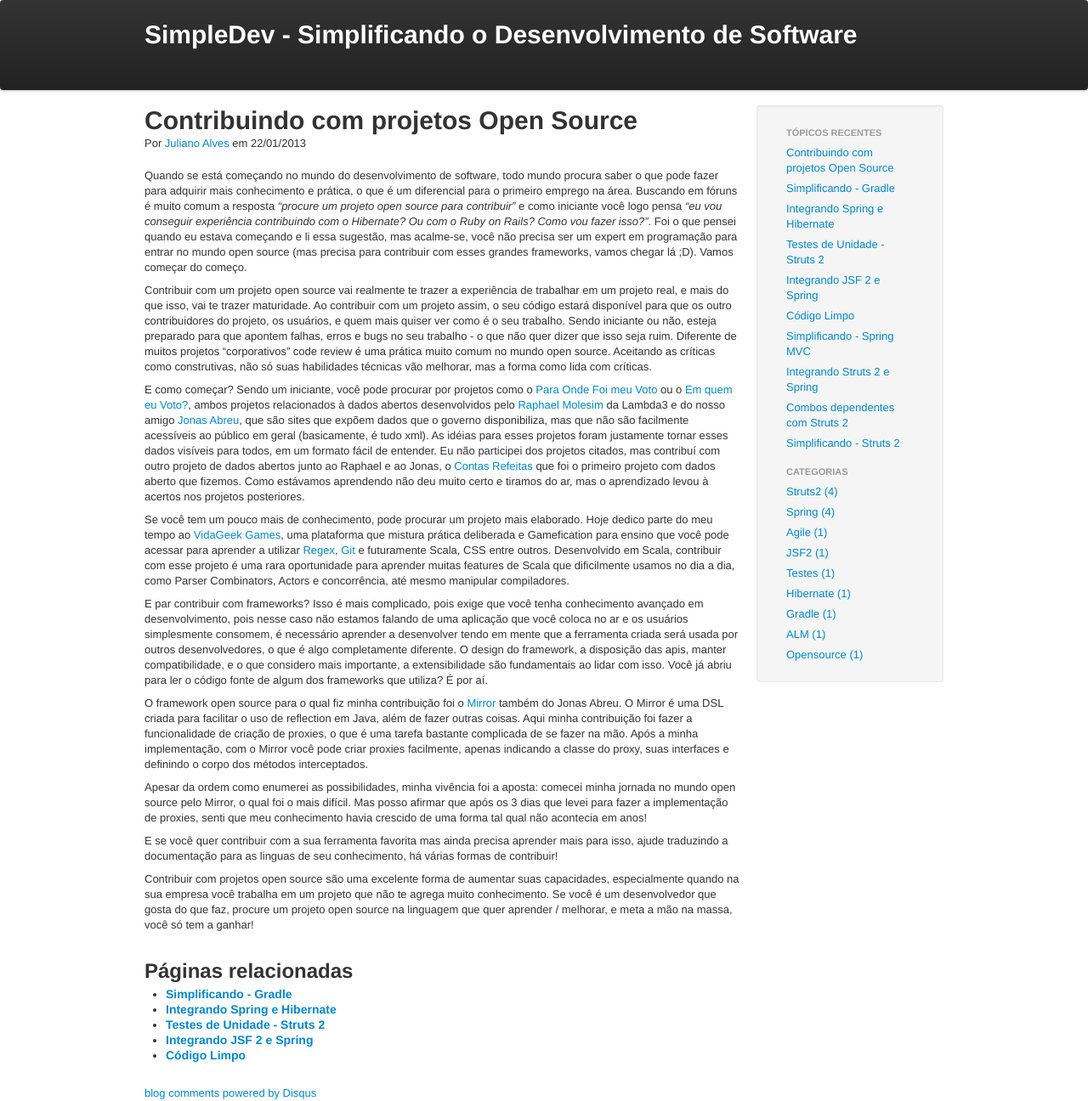
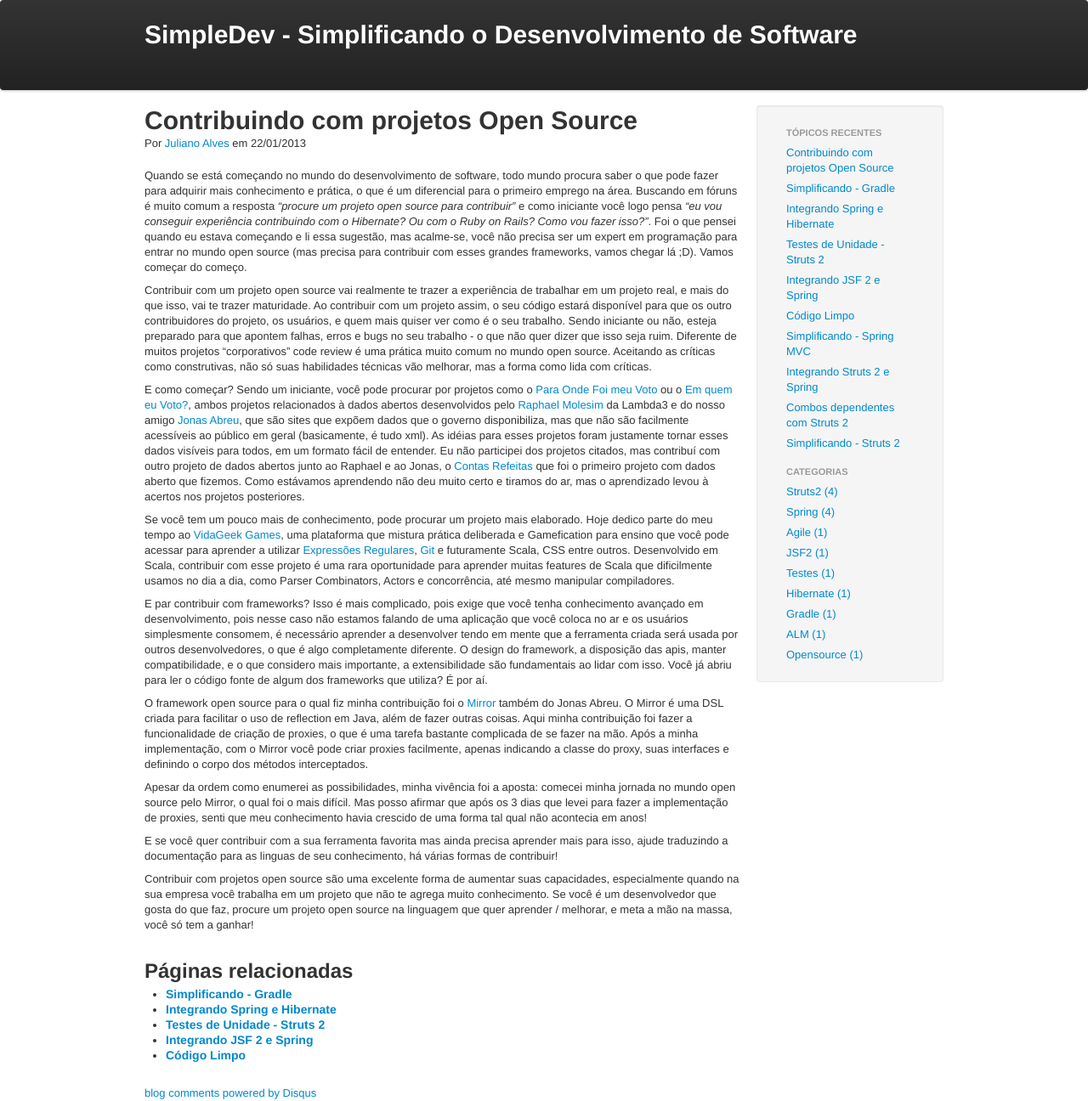
Before and after one commit to juliano/simpledev, a Jekyll site: the page built from blog/_posts/2013-01-22-contribuindo-opensource.markdown, in a window 1280 px wide. Shown: the whole page at 85% size. Built offline with Jekyll 4.4.1, drawn with Linux system fonts in a browser that asks for light colours; Markdown is read by kramdown in place of the engine named in the settings; comment, search, counter and statistics services are not loaded.

Commit message:
Post: Contribuindo com projetos open source

```diff
--- a/blog/_posts/2013-01-22-contribuindo-opensource.markdown
+++ b/blog/_posts/2013-01-22-contribuindo-opensource.markdown
@@ -11,7 +11,7 @@ Contribuir com um projeto open source vai realmente te trazer a experiência de
 
 E como começar? Sendo um iniciante, você pode procurar por projetos como o [Para Onde Foi meu Voto][1] ou o [Em quem eu Voto?][2], ambos projetos relacionados à dados abertos desenvolvidos pelo [Raphael Molesim][3] da Lambda3 e do nosso amigo [Jonas Abreu][4], que são sites que expõem dados que o governo disponibiliza, mas que não são facilmente acessíveis ao público em geral (basicamente, é tudo xml). As idéias para esses projetos foram justamente tornar esses dados visíveis para todos, em um formato fácil de entender. Eu não participei dos projetos citados, mas contribuí com outro projeto de dados abertos junto ao Raphael e ao Jonas, o [Contas Refeitas][5] que foi o primeiro projeto com dados aberto que fizemos. Como estávamos aprendendo não deu muito certo e tiramos do ar, mas o aprendizado levou à acertos nos projetos posteriores.
 
-Se você tem um pouco mais de conhecimento, pode procurar um projeto mais elaborado. Hoje dedico parte do meu tempo ao [VidaGeek Games][6], uma plataforma que mistura prática deliberada e Gamefication para ensino que você pode acessar para aprender a utilizar [Regex][7], [Git][8] e futuramente Scala, CSS entre outros. Desenvolvido em Scala, contribuir com esse projeto é uma rara oportunidade para aprender muitas features de Scala que dificilmente usamos no dia a dia, como Parser Combinators, Actors e concorrência, até mesmo manipular compiladores.
+Se você tem um pouco mais de conhecimento, pode procurar um projeto mais elaborado. Hoje dedico parte do meu tempo ao [VidaGeek Games][6], uma plataforma que mistura prática deliberada e Gamefication para ensino que você pode acessar para aprender a utilizar [Expressões Regulares][7], [Git][8] e futuramente Scala, CSS entre outros. Desenvolvido em Scala, contribuir com esse projeto é uma rara oportunidade para aprender muitas features de Scala que dificilmente usamos no dia a dia, como Parser Combinators, Actors e concorrência, até mesmo manipular compiladores.
 
 E par contribuir com frameworks? Isso é mais complicado, pois exige que você tenha conhecimento avançado em desenvolvimento, pois nesse caso não estamos falando de uma aplicação que você coloca no ar e os usuários simplesmente consomem, é necessário aprender a desenvolver tendo em mente que a ferramenta criada será usada por outros desenvolvedores, o que é algo completamente diferente. O design do framework, a disposição das apis, manter compatibilidade, e o que considero mais importante, a extensibilidade são fundamentais ao lidar com isso. Você já abriu para ler o código fonte de algum dos frameworks que utiliza? É por aí.
 
```
